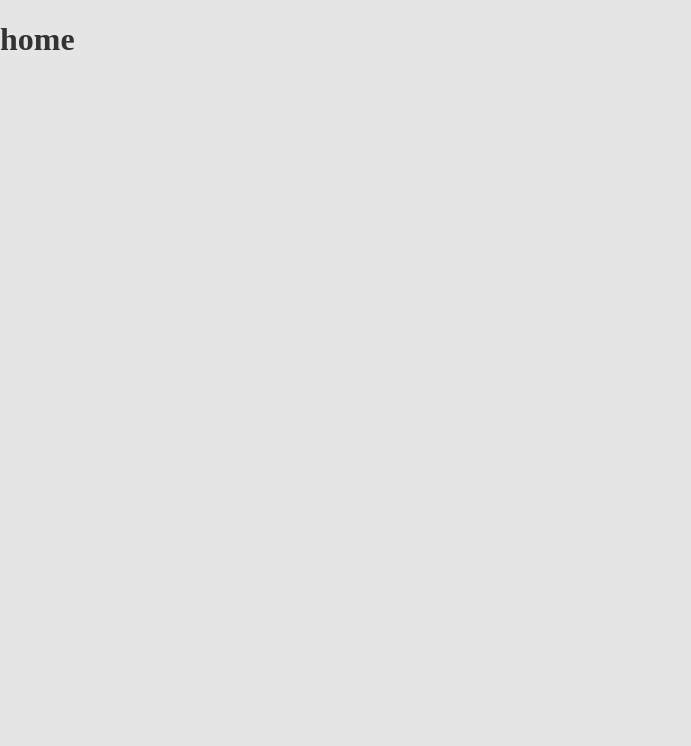
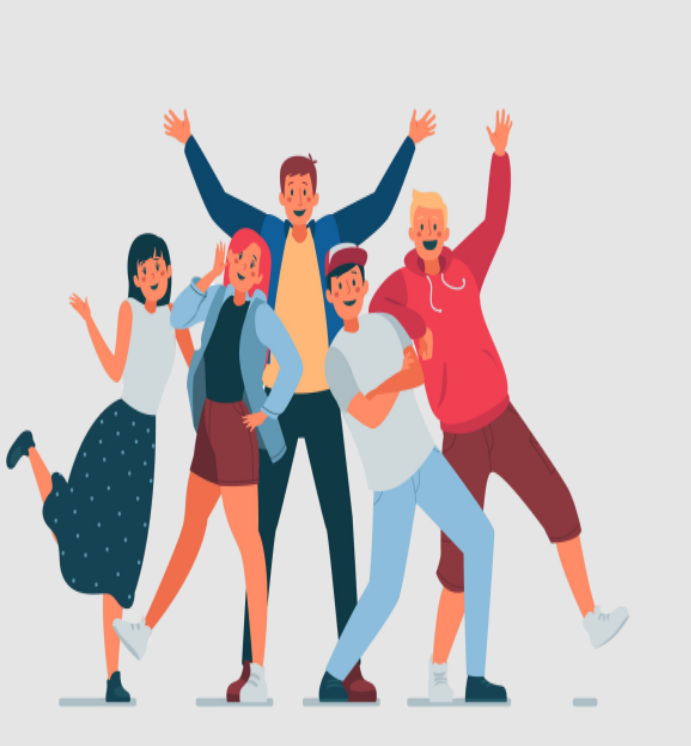
Before and after one commit to brunozn/react-components-with-props, a React (Create React App) app: page / in a window 1280 px wide. Shown: the top 746 px of the page, without its empty margins (0-691 px from the left). Built offline with nearby package versions, Linux system fonts and the light colour scheme.

Commit message:
criando rotas privadas

```diff
--- a/src/App/App.js
+++ b/src/App/App.js
@@ -1,6 +1,6 @@
 import React from 'react';
 
-import Routes from '../routes';
+import Routes from '../Routes';
 
 function App() {
   return (
--- a/src/routes.js
+++ b/src/Routes.js
@@ -6,6 +6,7 @@ import Dashboard from './pages/Dashboard/index';
 import Login from './pages/Login';
 import Register from './pages/Registration';
 import NotFound from './pages/NotFound';
+import PrivateRoute from './components/PrivateRoute/index';
 
 import history from './App/history';
 
@@ -14,10 +15,10 @@ const Routes = () => {
     <Router history={history}>
       <Switch>
         <Route component={Home} exact path="/" />
-        <Route component={Dashboard} path="/dashboard" />
+        <PrivateRoute component={Dashboard} path="/dashboard" />
         <Route component={Register} path="/register" />
         <Route component={Login} path="/login" />
-        <Route component={NotFound} />
+        <PrivateRoute component={NotFound} />
       </Switch>
     </Router>
   );
--- /dev/null
+++ b/src/components/PrivateRoute/index.js
@@ -0,0 +1,12 @@
+import React from 'react';
+
+import { Route, Redirect } from 'react-router';
+
+// import { Container } from './styles';
+
+const PrivateRoute = (props) => {
+  const isLogged = localStorage.getItem('app-token');
+  return isLogged ? <Route {...props} /> : <Redirect to="/login" />;
+};
+
+export default PrivateRoute;
--- a/src/pages/Home/index.js
+++ b/src/pages/Home/index.js
@@ -1,9 +1,18 @@
 import React from 'react';
 
+import imgHome from '../../assets/grup.png';
 // import { Container } from './styles';
 
 function Home() {
-  return <h1>home</h1>;
+  const mystyle = {
+    width: '50vw',
+    height: '99vh',
+  };
+  return (
+    <>
+      <img src={imgHome} alt="grupo" style={mystyle} />
+    </>
+  );
 }
 
 export default Home;
```
Also changed, not shown: src/assets/2650149.jpg (added), src/assets/grup.png (added).
